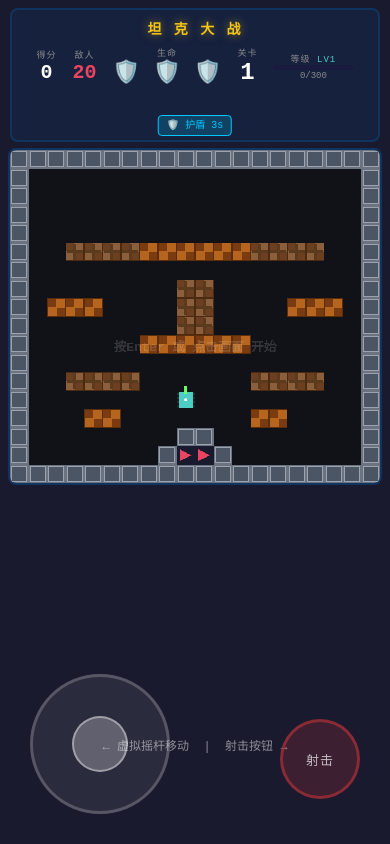
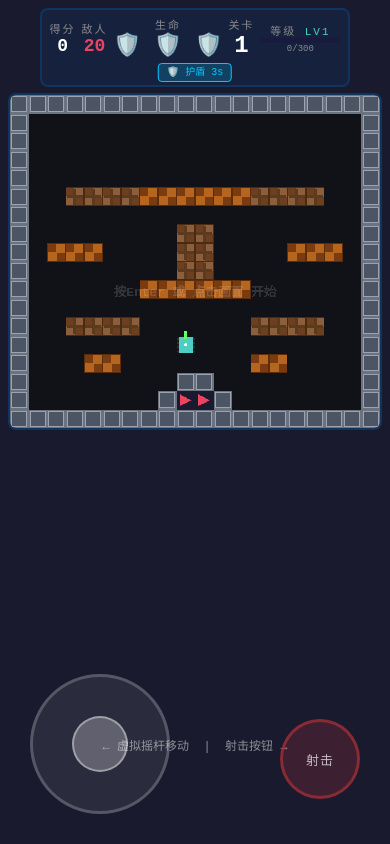
Before and after one commit to hy1589389/tank-battle, a plain HTML site: page index.html in a window 390 px wide. Drawn offline with Linux system fonts and the light colour scheme.

Commit message:
彻底修复手机端界面抖动：nowrap + 等宽flex + 固定面板高度
- side-panel 改用 flex-wrap:nowrap 防止折行跳动
- 所有 stat 元素 flex:1 等宽分配，内容变化不影响布局
- side-panel 设 min-height 固定面板高度
- 手机端隐藏标题和状态文字减少行数
- buff-indicator 维持绝对定位在面板底部
- livesDisplay 设 min-width 防止文本变短

Co-Authored-By: Claude Opus 4.7 (1M context) <noreply@anthropic.com>

```diff
--- a/index.html
+++ b/index.html
@@ -50,19 +50,20 @@
   @media(max-width:768px){
     body{align-items:flex-start;padding-top:8px;}
     .game-wrapper{flex-direction:column;align-items:center;gap:6px;}
-    .side-panel{flex-direction:row;flex-wrap:wrap;justify-content:center;align-items:center;gap:8px 16px;min-width:auto;max-width:95vw;padding:8px 14px;border-radius:8px;border-width:2px;}
-    .side-panel h2{font-size:14px;letter-spacing:2px;width:100%;}
+    .side-panel{flex-direction:row;flex-wrap:nowrap;justify-content:space-around;align-items:center;gap:2px;min-width:auto;max-width:95vw;padding:6px 6px 26px;border-radius:8px;border-width:2px;position:relative;min-height:70px;}
+    .side-panel h2{display:none;}
     .side-panel .divider{display:none;}
-    .side-panel .stat{margin:0;}
-    .stat-label{font-size:9px;letter-spacing:1px;}
-    .stat-value{font-size:20px;}
+    .side-panel .stat{margin:0;flex:1 1 0;padding:0 2px;text-align:center;}
+    .stat-value{font-size:18px;white-space:nowrap;overflow:hidden;}
+    .side-panel .stat:last-of-type{flex:1.5 1.5 0;}
+    .side-panel .status-msg{display:none;}
     canvas{max-width:96vw;max-height:52vh;border-width:2px;width:auto;height:auto;}
     .controls-info{display:none;}
     .status-msg{width:100%;}
     #mobileHint{display:block;}
     .touch-controls{display:block;}
-    .buff-indicator{position:absolute;bottom:4px;left:50%;transform:translateX(-50%);width:auto;font-size:10px;padding:3px 8px;white-space:nowrap;z-index:5;}
-    .side-panel{padding-bottom:28px;position:relative;}
+    .buff-indicator{position:absolute;bottom:3px;left:50%;transform:translateX(-50%);font-size:10px;padding:2px 8px;white-space:nowrap;z-index:5;}
+    #livesDisplay{display:block;text-align:center;white-space:nowrap;min-width:95px;}
     .xp-bar-outer{width:80px;height:5px;}
     .xp-bar-inner{height:5px;}
   }
```
